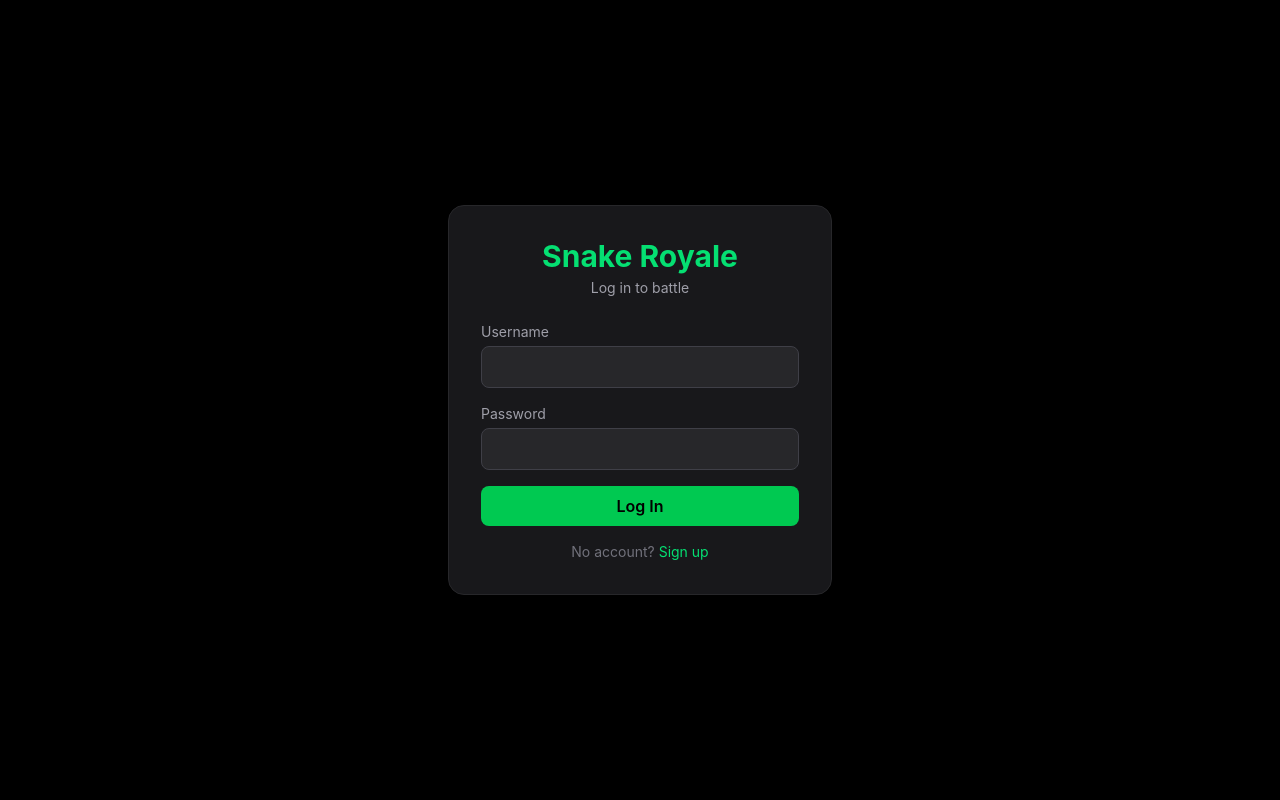
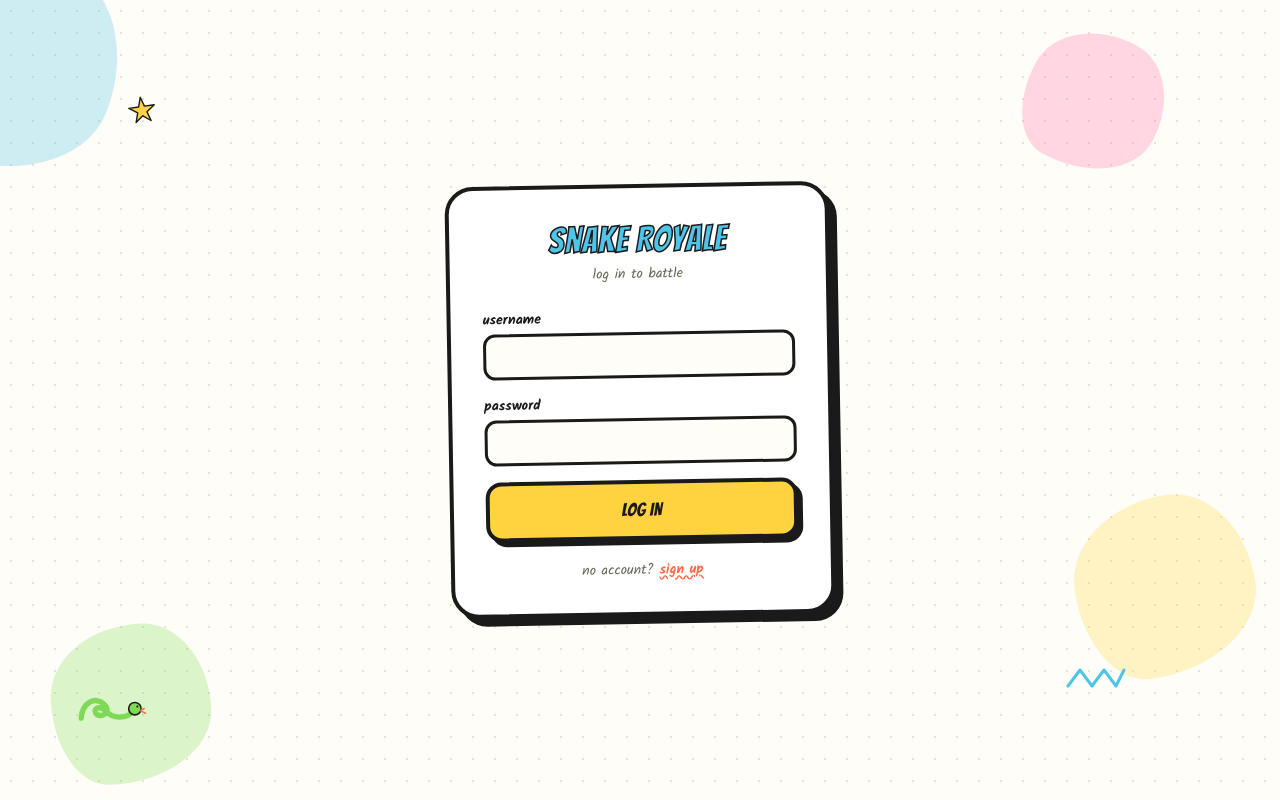
Before and after one commit to Manaswidevadiga/fullstack-proj, a React (Vite) app in the folder client/: page /login in a window 1280 px wide. Built offline with nearby package versions, Linux system fonts and the light colour scheme; no server answers.

Commit message:
designs added to login

```diff
--- a/client/src/pages/Login.jsx
+++ b/client/src/pages/Login.jsx
@@ -3,6 +3,8 @@ import { useNavigate, Link } from 'react-router-dom'
 import { motion } from 'framer-motion'
 import { login } from '../lib/api'
 import { useAuth } from '../context/AuthContext'
+import { INK, PAPER, CORAL, SUN, SKY } from '../lib/theme'
+import { Star, Zigzag, SnakeDoodle, BG_BLOBS } from '../components/doodles'
 
 export default function Login() {
   const [username, setUsername] = useState('')
@@ -31,59 +33,129 @@ export default function Login() {
     }
   }
 
+  const inputStyle = {
+    fontFamily: "'Kalam', cursive",
+    color: INK,
+    background: PAPER,
+    border: `3px solid ${INK}`,
+  }
+
   return (
-    <div className="min-h-screen bg-black flex items-center justify-center px-4">
+    <div
+      className="min-h-screen relative overflow-hidden flex items-center justify-center px-4"
+      style={{
+        background: PAPER,
+        backgroundImage: 'radial-gradient(#e7e2d3 1.4px, transparent 1.4px)',
+        backgroundSize: '22px 22px',
+      }}
+    >
+      {BG_BLOBS.map((b, i) => (
+        <motion.div
+          key={i}
+          className="absolute pointer-events-none"
+          style={{
+            width: b.size,
+            height: b.size,
+            top: b.top,
+            left: b.left,
+            background: b.color,
+            opacity: 0.28,
+            borderRadius: '58% 42% 65% 35% / 45% 55% 45% 55%',
+          }}
+          animate={{ rotate: [b.rotate, b.rotate + 10, b.rotate] }}
+          transition={{ duration: 10 + i * 2, repeat: Infinity, ease: 'easeInOut' }}
+        />
+      ))}
+      <Star style={{ position: 'absolute', top: '12%', left: '10%', transform: 'rotate(-8deg)' }} />
+      <Zigzag style={{ position: 'absolute', bottom: '14%', right: '12%' }} color={SKY} />
+      <SnakeDoodle style={{ position: 'absolute', bottom: '8%', left: '6%', transform: 'rotate(4deg)' }} />
+
       <motion.div
-        initial={{ opacity: 0, y: 20 }}
-        animate={{ opacity: 1, y: 0 }}
+        initial={{ opacity: 0, y: 20, scale: 0.95, rotate: -2 }}
+        animate={{ opacity: 1, y: 0, scale: 1, rotate: -1 }}
         transition={{ duration: 0.4, ease: 'easeOut' }}
-        className="w-full max-w-sm bg-zinc-900 border border-zinc-800 rounded-2xl p-8"
+        className="relative z-10 w-full max-w-sm bg-white rounded-[28px] p-8"
+        style={{ border: `4px solid ${INK}`, boxShadow: `8px 8px 0 ${INK}` }}
       >
-        <h1 className="text-3xl font-bold text-green-400 mb-1 text-center">Snake Royale</h1>
-        <p className="text-zinc-400 text-sm text-center mb-6">Log in to battle</p>
+        <h1
+          className="text-4xl mb-1 text-center"
+          style={{
+            fontFamily: "'Bangers', cursive",
+            color: SKY,
+            WebkitTextStroke: `1.5px ${INK}`,
+            letterSpacing: '0.02em',
+          }}
+        >
+          Snake Royale
+        </h1>
+        <p className="text-sm text-center mb-6" style={{ fontFamily: "'Kalam', cursive", color: '#6B6558' }}>
+          log in to battle
+        </p>
 
         <form onSubmit={handleSubmit} className="space-y-4">
           <div>
-            <label className="block text-sm text-zinc-400 mb-1">Username</label>
+            <label
+              className="block text-sm mb-1"
+              style={{ fontFamily: "'Kalam', cursive", color: INK, fontWeight: 700 }}
+            >
+              username
+            </label>
             <input
               type="text"
               value={username}
               onChange={(e) => setUsername(e.target.value)}
               required
-              className="w-full bg-zinc-800 text-white rounded-lg px-3 py-2 outline-none border border-zinc-700 focus:border-green-400"
+              className="w-full rounded-xl px-3 py-2 outline-none"
+              style={inputStyle}
             />
           </div>
 
           <div>
-            <label className="block text-sm text-zinc-400 mb-1">Password</label>
+            <label
+              className="block text-sm mb-1"
+              style={{ fontFamily: "'Kalam', cursive", color: INK, fontWeight: 700 }}
+            >
+              password
+            </label>
             <input
               type="password"
               value={password}
               onChange={(e) => setPassword(e.target.value)}
               required
-              className="w-full bg-zinc-800 text-white rounded-lg px-3 py-2 outline-none border border-zinc-700 focus:border-green-400"
+              className="w-full rounded-xl px-3 py-2 outline-none"
+              style={inputStyle}
             />
           </div>
 
           {error && (
-            <p className="text-red-400 text-sm text-center">{error}</p>
+            <p className="text-sm text-center" style={{ fontFamily: "'Kalam', cursive", color: CORAL, fontWeight: 700 }}>
+              {error}
+            </p>
           )}
 
           <motion.button
             type="submit"
             disabled={loading}
-            whileHover={{ scale: 1.02 }}
-            whileTap={{ scale: 0.98 }}
-            className="w-full bg-green-500 hover:bg-green-400 disabled:opacity-50 text-black font-semibold rounded-lg py-2 transition"
+            whileHover={{ scale: loading ? 1 : 1.02, rotate: loading ? 0 : -1 }}
+            whileTap={{ scale: loading ? 1 : 0.96, y: loading ? 0 : 3 }}
+            className="w-full rounded-2xl py-3 text-lg disabled:opacity-60"
+            style={{
+              fontFamily: "'Bangers', cursive",
+              letterSpacing: '0.02em',
+              color: INK,
+              background: SUN,
+              border: `4px solid ${INK}`,
+              boxShadow: loading ? 'none' : `5px 5px 0 ${INK}`,
+            }}
           >
-            {loading ? 'Logging in...' : 'Log In'}
+            {loading ? 'logging in...' : 'LOG IN'}
           </motion.button>
         </form>
 
-        <p className="text-zinc-500 text-sm text-center mt-4">
-          No account?{' '}
-          <Link to="/signup" className="text-green-400 hover:underline">
-            Sign up
+        <p className="text-sm text-center mt-5" style={{ fontFamily: "'Kalam', cursive", color: '#6B6558' }}>
+          no account?{' '}
+          <Link to="/signup" className="font-bold" style={{ color: CORAL, textDecoration: 'underline wavy' }}>
+            sign up
           </Link>
         </p>
       </motion.div>
--- a/client/src/pages/Signup.jsx
+++ b/client/src/pages/Signup.jsx
@@ -3,6 +3,8 @@ import { useNavigate, Link } from 'react-router-dom'
 import { motion } from 'framer-motion'
 import { signup } from '../lib/api'
 import { useAuth } from '../context/AuthContext'
+import { INK, PAPER, CORAL, GRASS, SKY } from '../lib/theme'
+import { Star, Zigzag, SnakeDoodle, BG_BLOBS } from '../components/doodles'
 
 export default function Signup() {
   const [username, setUsername] = useState('')
@@ -31,59 +33,132 @@ export default function Signup() {
     }
   }
 
+  const inputStyle = {
+    fontFamily: "'Kalam', cursive",
+    color: INK,
+    background: PAPER,
+    border: `3px solid ${INK}`,
+  }
+
   return (
-    <div className="min-h-screen bg-black flex items-center justify-center px-4">
+    <div
+      className="min-h-screen relative overflow-hidden flex items-center justify-center px-4"
+      style={{
+        background: PAPER,
+        backgroundImage: 'radial-gradient(#e7e2d3 1.4px, transparent 1.4px)',
+        backgroundSize: '22px 22px',
+      }}
+    >
+      {BG_BLOBS.map((b, i) => (
+        <motion.div
+          key={i}
+          className="absolute pointer-events-none"
+          style={{
+            width: b.size,
+            height: b.size,
+            top: b.top,
+            left: b.left,
+            background: b.color,
+            opacity: 0.28,
+            borderRadius: '58% 42% 65% 35% / 45% 55% 45% 55%',
+          }}
+          animate={{ rotate: [b.rotate, b.rotate + 10, b.rotate] }}
+          transition={{ duration: 10 + i * 2, repeat: Infinity, ease: 'easeInOut' }}
+        />
+      ))}
+      <Star style={{ position: 'absolute', top: '14%', right: '10%', transform: 'rotate(10deg)' }} />
+      <Zigzag style={{ position: 'absolute', bottom: '16%', left: '10%' }} color={CORAL} />
+      <SnakeDoodle
+        style={{ position: 'absolute', bottom: '8%', right: '6%', transform: 'scaleX(-1) rotate(-4deg)' }}
+        color={GRASS}
+      />
+
       <motion.div
-        initial={{ opacity: 0, y: 20 }}
-        animate={{ opacity: 1, y: 0 }}
+        initial={{ opacity: 0, y: 20, scale: 0.95, rotate: 2 }}
+        animate={{ opacity: 1, y: 0, scale: 1, rotate: 1 }}
         transition={{ duration: 0.4, ease: 'easeOut' }}
-        className="w-full max-w-sm bg-zinc-900 border border-zinc-800 rounded-2xl p-8"
+        className="relative z-10 w-full max-w-sm bg-white rounded-[28px] p-8"
+        style={{ border: `4px solid ${INK}`, boxShadow: `8px 8px 0 ${INK}` }}
       >
-        <h1 className="text-3xl font-bold text-green-400 mb-1 text-center">Snake Royale</h1>
-        <p className="text-zinc-400 text-sm text-center mb-6">Create your account</p>
+        <h1
+          className="text-4xl mb-1 text-center"
+          style={{
+            fontFamily: "'Bangers', cursive",
+            color: GRASS,
+            WebkitTextStroke: `1.5px ${INK}`,
+            letterSpacing: '0.02em',
+          }}
+        >
+          Snake Royale
+        </h1>
+        <p className="text-sm text-center mb-6" style={{ fontFamily: "'Kalam', cursive", color: '#6B6558' }}>
+          create your account
+        </p>
 
         <form onSubmit={handleSubmit} className="space-y-4">
           <div>
-            <label className="block text-sm text-zinc-400 mb-1">Username</label>
+            <label
+              className="block text-sm mb-1"
+              style={{ fontFamily: "'Kalam', cursive", color: INK, fontWeight: 700 }}
+            >
+              username
+            </label>
             <input
               type="text"
               value={username}
               onChange={(e) => setUsername(e.target.value)}
               required
-              className="w-full bg-zinc-800 text-white rounded-lg px-3 py-2 outline-none border border-zinc-700 focus:border-green-400"
+              className="w-full rounded-xl px-3 py-2 outline-none"
+              style={inputStyle}
             />
           </div>
 
           <div>
-            <label className="block text-sm text-zinc-400 mb-1">Password</label>
+            <label
+              className="block text-sm mb-1"
+              style={{ fontFamily: "'Kalam', cursive", color: INK, fontWeight: 700 }}
+            >
+              password
+            </label>
             <input
               type="password"
               value={password}
               onChange={(e) => setPassword(e.target.value)}
               required
-              className="w-full bg-zinc-800 text-white rounded-lg px-3 py-2 outline-none border border-zinc-700 focus:border-green-400"
+              className="w-full rounded-xl px-3 py-2 outline-none"
+              style={inputStyle}
             />
           </div>
 
           {error && (
-            <p className="text-red-400 text-sm text-center">{error}</p>
+            <p className="text-sm text-center" style={{ fontFamily: "'Kalam', cursive", color: CORAL, fontWeight: 700 }}>
+              {error}
+            </p>
           )}
 
           <motion.button
             type="submit"
             disabled={loading}
-            whileHover={{ scale: 1.02 }}
-            whileTap={{ scale: 0.98 }}
-            className="w-full bg-green-500 hover:bg-green-400 disabled:opacity-50 text-black font-semibold rounded-lg py-2 transition"
+            whileHover={{ scale: loading ? 1 : 1.02, rotate: loading ? 0 : 1 }}
+            whileTap={{ scale: loading ? 1 : 0.96, y: loading ? 0 : 3 }}
+            className="w-full rounded-2xl py-3 text-lg disabled:opacity-60"
+            style={{
+              fontFamily: "'Bangers', cursive",
+              letterSpacing: '0.02em',
+              color: '#fff',
+              background: GRASS,
+              border: `4px solid ${INK}`,
+              boxShadow: loading ? 'none' : `5px 5px 0 ${INK}`,
+            }}
           >
-            {loading ? 'Creating account...' : 'Sign Up'}
+            {loading ? 'creating account...' : 'SIGN UP'}
           </motion.button>
         </form>
 
-        <p className="text-zinc-500 text-sm text-center mt-4">
-          Already have an account?{' '}
-          <Link to="/login" className="text-green-400 hover:underline">
-            Log in
+        <p className="text-sm text-center mt-5" style={{ fontFamily: "'Kalam', cursive", color: '#6B6558' }}>
+          already have an account?{' '}
+          <Link to="/login" className="font-bold" style={{ color: SKY, textDecoration: 'underline wavy' }}>
+            log in
           </Link>
         </p>
       </motion.div>
```
Also changed, not shown: client/src/pages/Leaderboard.jsx (+85 -23 lines).
